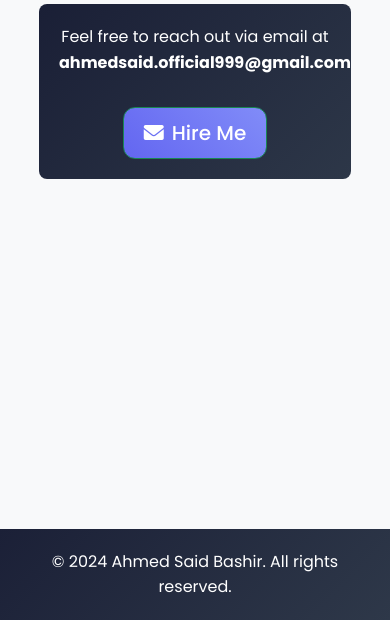
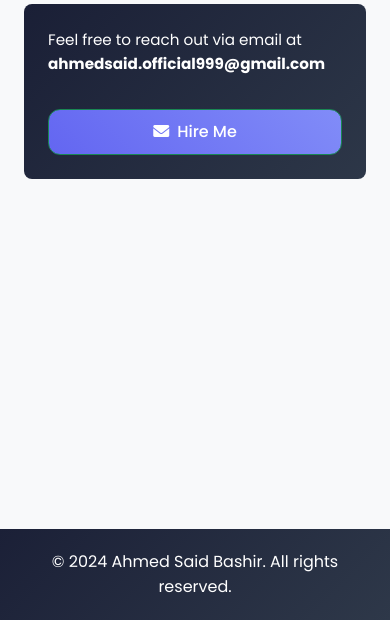
Before and after one commit to Engineer-Ahmed-Said-Official/portfolio, a plain HTML site: page contact.html in a window 390 px wide. Shown: the part 224-844 px from the top of the page. Drawn offline with nearby package versions, Linux system fonts and the light colour scheme.

Commit message:
Update contact page styles for improved responsiveness and aesthetics; adjust contact info layout, enhance button interactions, and implement mobile-specific styles for better user experience.

```diff
--- a/contact.css
+++ b/contact.css
@@ -150,13 +150,15 @@ footer {
     padding: 20px;
     background-color: #36454F;
     color: white;
+    margin-top: auto;
 }
 
 /* Contact Info Styles */
 .contact-info {
-    max-width: 600px;
+    max-width: 100%;
     margin: 0 auto;
     background: var(--gradient-primary);
+    transition: all 0.3s ease;
 }
 
 .contact-info a {
@@ -164,6 +166,7 @@ footer {
     text-decoration: none;
     border-bottom: 2px solid transparent;
     font-weight: 600;
+    word-break: break-word;
 }
 
 .contact-info a:hover {
@@ -176,6 +179,32 @@ footer {
     padding: 12px 30px;
     font-weight: 500;
     margin-top: 1rem;
+    transition: all 0.3s ease;
+}
+
+.btn-success:hover {
+    transform: translateY(-2px);
+    box-shadow: 0 4px 8px rgba(0, 0, 0, 0.2);
+}
+
+/* Mobile Responsive Styles */
+@media (max-width: 768px) {
+    .contact-info {
+        padding: 1.5rem !important;
+    }
+
+    .contact-info p {
+        font-size: 0.95rem;
+    }
+
+    .btn-success {
+        padding: 10px 20px;
+        font-size: 1rem;
+    }
+
+    h2 {
+        font-size: 1.75rem;
+    }
 }
 
 /* Scroll Animations */
@@ -200,22 +229,10 @@ footer {
 }
 
 ::-webkit-scrollbar-thumb {
-    background: var(--gradient-accent);
+    background: #888;
     border-radius: 5px;
 }
 
 ::-webkit-scrollbar-thumb:hover {
-    background: linear-gradient(45deg, var(--accent-hover), var(--accent-color));
+    background: #555;
 }
-
-/* Responsive Design */
-@media (max-width: 768px) {
-    .contact-info {
-        padding: 20px !important;
-        margin: 0 15px;
-    }
-
-    .btn-success {
-        padding: 10px 20px;
-    }
-}
--- a/contact.html
+++ b/contact.html
@@ -30,15 +30,19 @@
     </nav>
 
     <main>
-        <section class="container my-5 text-center">
-            <h2 class="mb-4">Contact Me</h2>
+        <section class="container my-5">
+            <div class="row justify-content-center">
+                <div class="col-12 col-md-8 col-lg-6">
+                    <h2 class="text-center mb-4">Contact Me</h2>
                     <div class="contact-info bg-primary text-white p-4 rounded-3 mb-4">
                         <p class="mb-3">Feel free to reach out via email at
                             <a href="mailto:ahmedsaid.official999@gmail.com" class="text-white fw-bold">ahmedsaid.official999@gmail.com</a>
                         </p>
-                <button class="btn btn-success btn-lg" onclick="openGmail()">
+                        <button class="btn btn-success btn-lg w-100 w-md-auto" onclick="openGmail()">
                             <i class="fas fa-envelope me-2"></i>Hire Me
                         </button>
+                    </div>
+                </div>
             </div>
         </section>
     </main>
```
Lines whose indentation alone changed are shown as unchanged.
